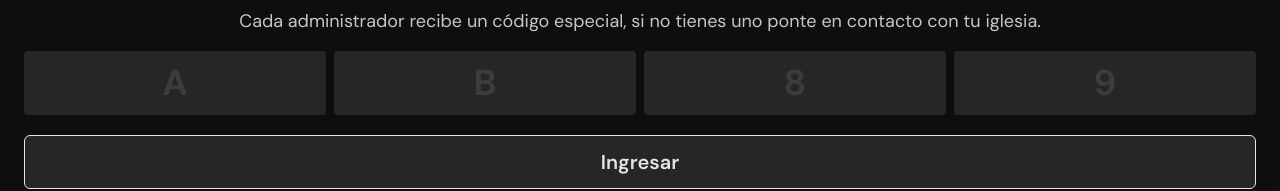
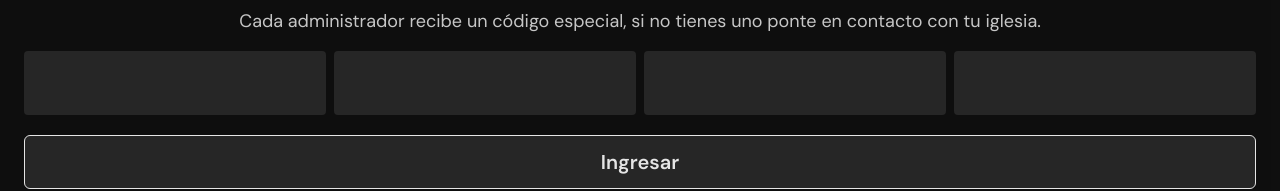
Before and after one commit to pablos-juan/crono, a SvelteKit app: page /admin/login in a window 1280 px wide. Shown: the part 378-569 px from the top of the page. Built offline with nearby package versions, Linux system fonts and the light colour scheme.

Commit message:
feat: add 4-digit code input with auto-focus and error feedback

```diff
--- a/src/routes/admin/login/+page.svelte
+++ b/src/routes/admin/login/+page.svelte
@@ -1,8 +1,10 @@
 <script>
-  let code = $state('')
+  let digits = $state(['', '', '', ''])
+  let inputs = $state([])
   let error = $state(false)
 
   async function verify () {
+    const code = digits.join('')
     const res = await fetch('/api/login', {
       method: 'POST',
       body: JSON.stringify({ code }),
@@ -13,11 +15,13 @@
       window.location.href = '/admin'
     } else {
       error = true
+      digits = ['', '', '', '']
+      inputs[0].focus()
     }
   }
 </script>
 
-<main
+<section
   class="h-dvh flex flex-col justify-center items-center gap-5 p-6 bg-neutral-950/98"
 >
   <h1
@@ -34,37 +38,28 @@
   </p>
 
   <div class="flex gap-2">
-    <input
-    type="password"
-    bind:value={code}
-    placeholder="A"
-    class="w-full bg-neutral-800 rounded-sm p-3 text-neutral-600 text-4xl text-center font-bold"
-    />
-
-    <input
-    type="password"
-    bind:value={code}
-    placeholder="B"
-    class="w-full bg-neutral-800 rounded-sm p-3 text-neutral-600 text-4xl text-center font-bold"
-    />
-
-    <input
-    type="password"
-    bind:value={code}
-    placeholder=8
-    class="w-full bg-neutral-800 rounded-sm p-3 text-neutral-600 text-4xl text-center font-bold"
-    />
-
-    <input
-    type="password"
-    bind:value={code}
-    placeholder=9
-    class="w-full bg-neutral-800 rounded-sm p-3 text-neutral-600 text-4xl text-center font-bold"
-    />
+    {#each digits as _, i (i)}
+      <input
+      bind:this={inputs[i]}
+      maxlength="1"
+      value={digits[i]}
+      oninput={(e) => {
+        digits[i] = e.target.value
+        if (e.target.value && i < 3) inputs[i + 1].focus()
+        if (i === 3 && digits.every(d => d !== '')) verify()
+      }}
+      onkeydown={(e) => {
+        if (e.key === 'Backspace' && !digits[i] && i > 0) {
+          inputs[i - 1].focus()
+        }
+      }}
+      class="w-full bg-neutral-800 rounded-sm p-3 text-neutral-100 text-4xl text-center font-bold"
+      />
+    {/each}
   </div>
 
   {#if error}
-    <article class="bg-red-200 w-full p-2 leading-4 text-red-900 font-normal rounded-sm border border-red-900 flex gap-2">
+    <article class="bg-red-200 w-full p-3 leading-4 text-red-900 font-normal rounded-sm border border-red-900 flex gap-2">
       Este código no pertenece a ningún administrador.
 
       <img class="h-5" src="/adv.svg" alt="Error icon">
@@ -77,4 +72,4 @@
   >
     Ingresar
   </button>
-</main>
+</section>
```
